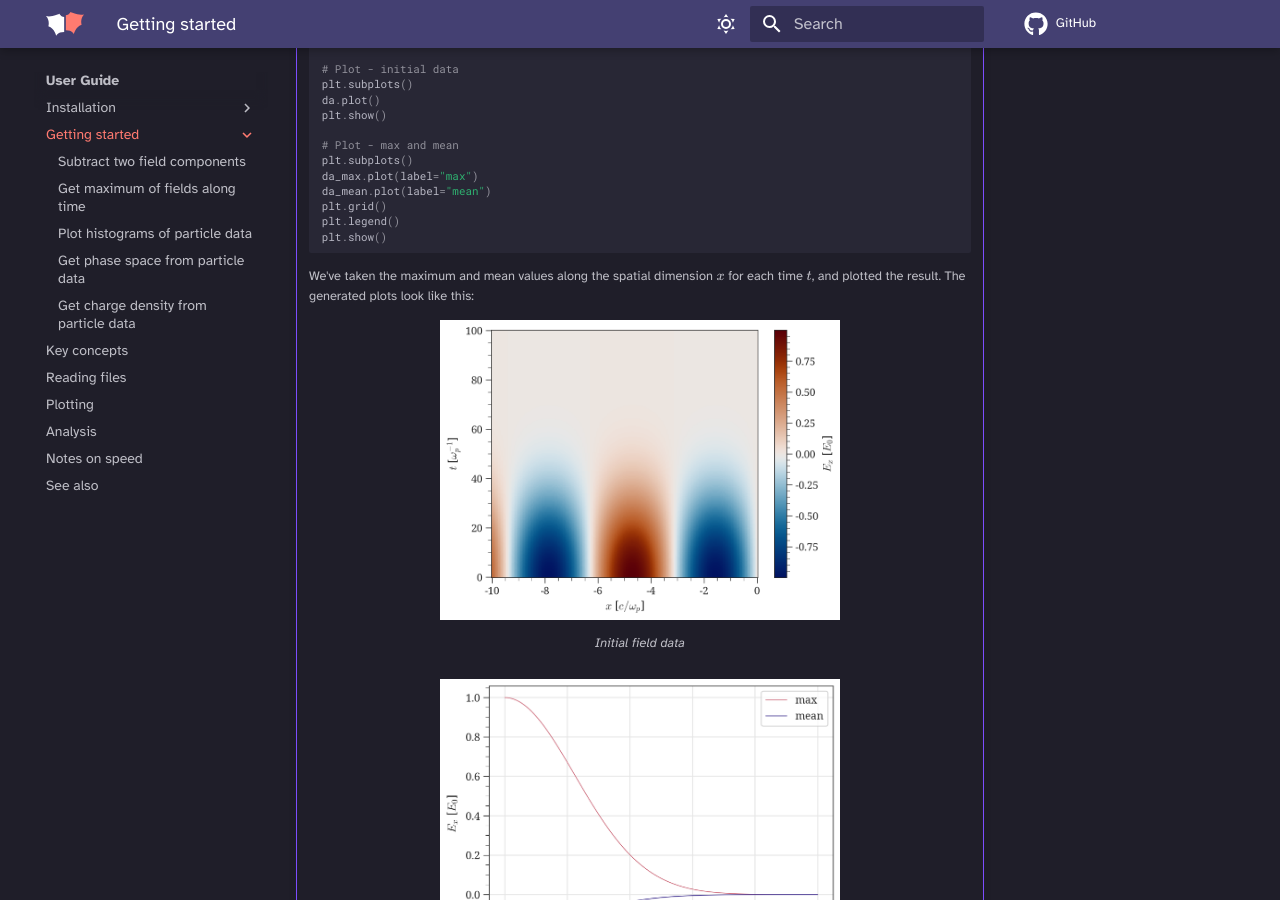
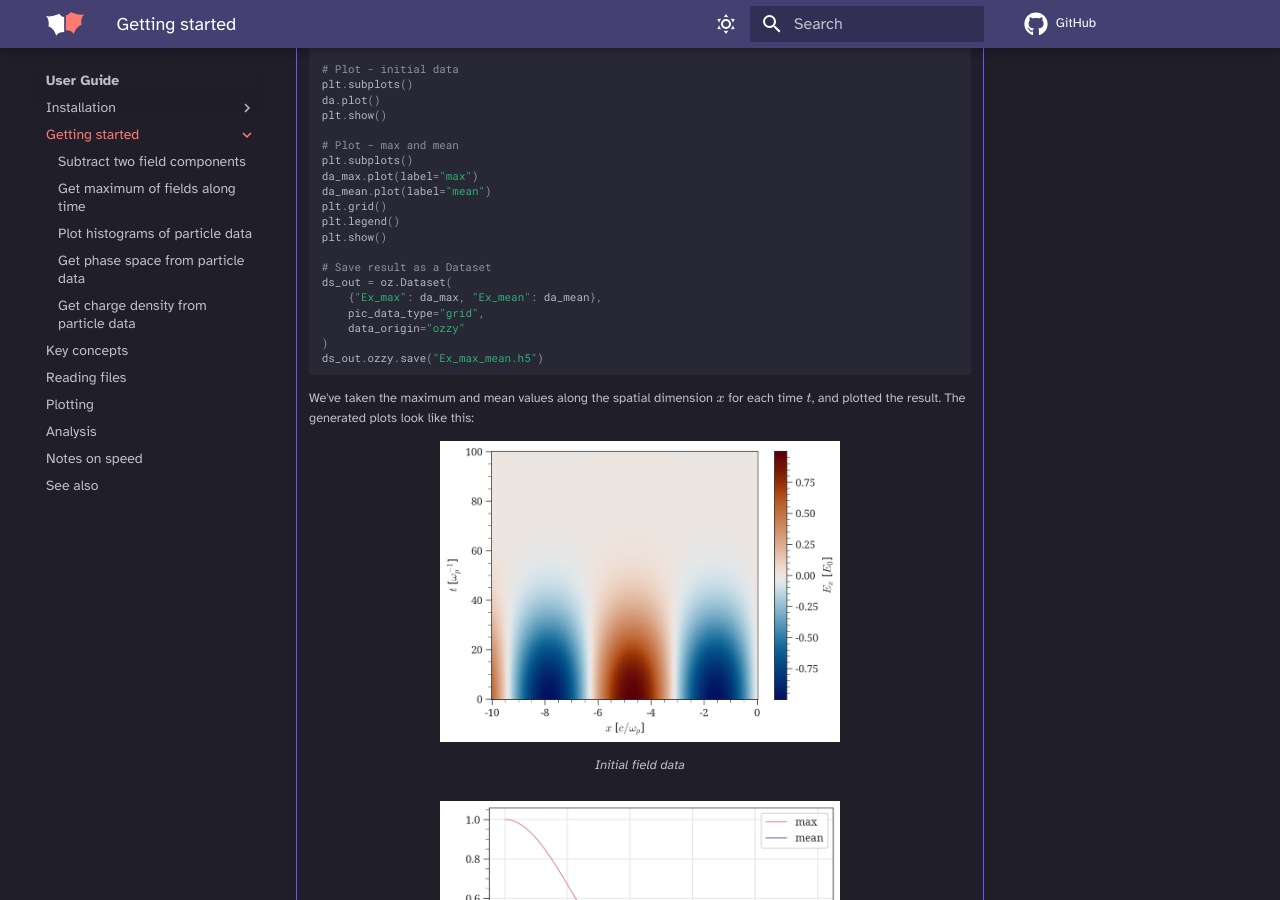
Before and after one commit to mtrocadomoreira/ozzy, an MkDocs documentation site: the page built from docs/docs/user-guide/getting-started/index.md, in a window 1280 px wide and 900 px high, scrolled down 947 px. Built offline with MkDocs 1.6.1 and Material for MkDocs 9.7.7, drawn with Linux system fonts in a browser that asks for light colours; comment, search, counter and statistics services are not loaded.

Commit message:
docs: add file save to quick example in getting started

````diff
--- a/docs/docs/user-guide/getting-started/index.md
+++ b/docs/docs/user-guide/getting-started/index.md
@@ -47,6 +47,14 @@ Once a file has been read by ozzy and translated from a simulation file into a d
     plt.grid()
     plt.legend()
     plt.show()
+
+    # Save result as a Dataset
+    ds_out = oz.Dataset(
+        {"Ex_max": da_max, "Ex_mean": da_mean},
+        pic_data_type="grid",
+        data_origin="ozzy"
+    )
+    ds_out.ozzy.save("Ex_max_mean.h5")
     ```
 
     We've taken the maximum and mean values along the spatial dimension $x$ for each time $t$, and plotted the result. The generated plots look like this:
````
